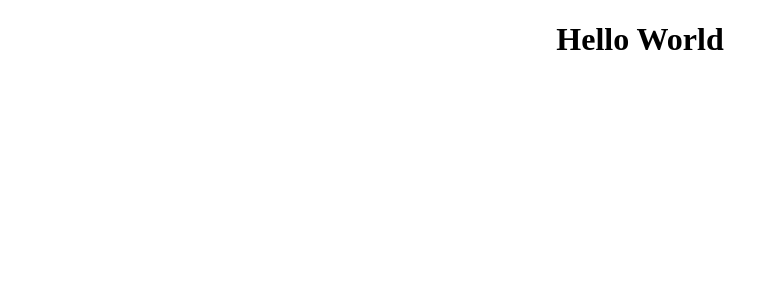
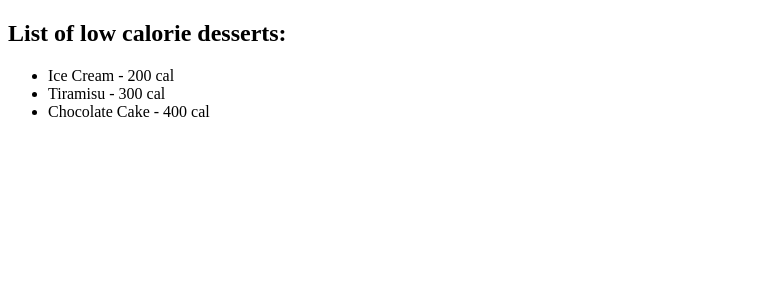
Before and after one commit to ShehrozIrfan/react-essential-training, a React (Create React App) app in the folder meta/first-app/: page / in a window 1280 px wide. Shown: the top 300 px of the page, without its empty margins (0-777 px from the left). Built offline with nearby package versions, Linux system fonts and the light colour scheme.

Commit message:
[Meta LAB 1] Added the solution for lab 1

```diff
--- a/meta/first-app/src/App.js
+++ b/meta/first-app/src/App.js
@@ -1,9 +1,34 @@
 import "./App.css";
+import DessertsList from "./DessertsList";
+
+const desserts = [
+  {
+    name: "Chocolate Cake",
+    calories: 400,
+    createdAt: "2022-09-01",
+  },
+  {
+    name: "Ice Cream",
+    calories: 200,
+    createdAt: "2022-01-02",
+  },
+  {
+    name: "Tiramisu",
+    calories: 300,
+    createdAt: "2021-10-03",
+  },
+  {
+    name: "Cheesecake",
+    calories: 600,
+    createdAt: "2022-01-04",
+  },
+];
 
 function App() {
   return (
-    <div className="App">
-      <h1>Hello World</h1>
+    <div>
+      <h2>List of low calorie desserts:</h2>
+      <DessertsList data={desserts} />
     </div>
   );
 }
--- /dev/null
+++ b/meta/first-app/src/DessertsList.js
@@ -0,0 +1,19 @@
+const DessertsList = (props) => {
+  const list = props.data
+    .filter((dessert) => {
+      return dessert.calories < 500;
+    })
+    .sort(function (a, b) {
+      return a.calories - b.calories;
+    })
+    .map((dessert) => {
+      return (
+        <li>
+          {dessert.name} - {dessert.calories} cal
+        </li>
+      );
+    });
+  return <ul>{list}</ul>;
+};
+
+export default DessertsList;
```
